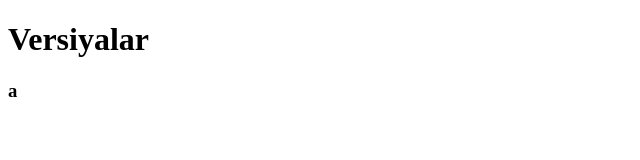
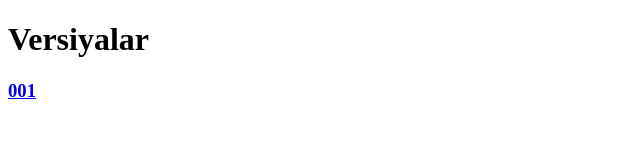
Before and after one commit to versiyalar/Versiya, a plain HTML site: page index.html in a window 1280 px wide. Shown: the full height of the page, 0-640 px from the left. Drawn offline with Linux system fonts and the light colour scheme.

Commit message:
update index.html

```diff
--- a/index.html
+++ b/index.html
@@ -5,4 +5,4 @@
 </body>
 </html>
 
-<h3>a</h3>
+<h3><a href="https://0-0-1.netlify.app/">001</a></h3>
```
